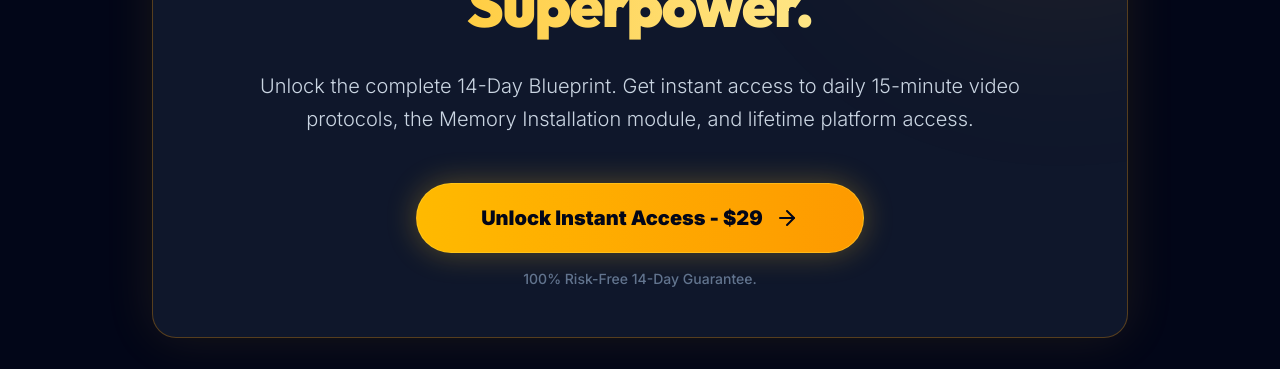
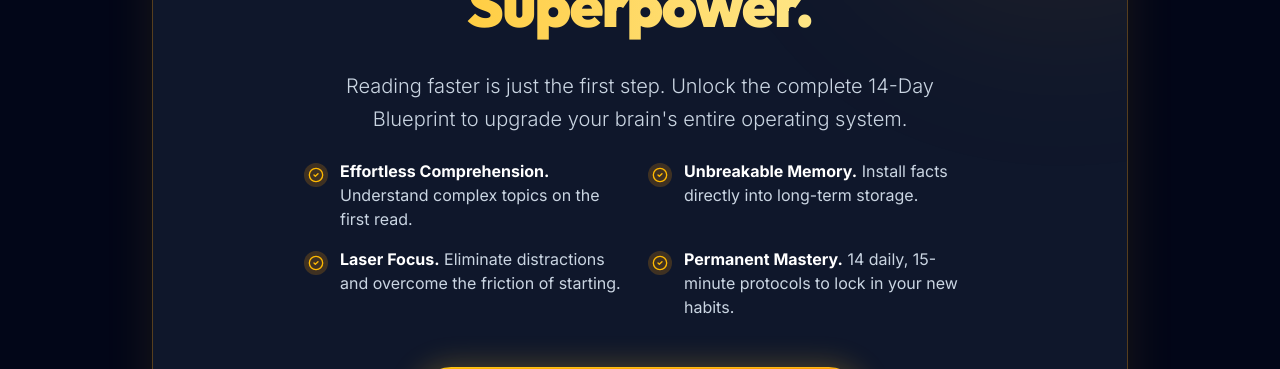
Before and after one commit to richardvanderkolk/the-rogue-puffin, a Next.js app: page /bootcamp in a window 1280 px wide. Shown: the part 314-683 px from the top of the page. Built offline with nearby package versions, Linux system fonts and the light colour scheme; no server answers.

Commit message:
feat: explicitly highlight comprehension and memory benefits in bootcamp sales pitch box

```diff
--- a/src/components/bootcamp/BootcampRoadmap.tsx
+++ b/src/components/bootcamp/BootcampRoadmap.tsx
@@ -97,9 +97,29 @@ export function BootcampRoadmap({ isUnlocked, symbol, initialProgress = 1 }: { i
                                 Secure Your <span className="text-transparent bg-clip-text bg-gradient-to-r from-amber-400 to-amber-200">Billionaire Superpower.</span>
                             </h2>
 
-                            <p className="text-lg md:text-xl text-slate-300 font-light leading-relaxed">
-                                Unlock the complete 14-Day Blueprint. Get instant access to daily 15-minute video protocols, the Memory Installation module, and lifetime platform access.
-                            </p>
+                            <div className="space-y-4 text-left max-w-2xl mx-auto w-full">
+                                <p className="text-lg md:text-xl text-slate-300 font-light leading-relaxed text-center mb-6">
+                                    Reading faster is just the first step. Unlock the complete 14-Day Blueprint to upgrade your brain's entire operating system.
+                                </p>
+                                <div className="grid grid-cols-1 md:grid-cols-2 gap-4">
+                                    <div className="flex items-start gap-3">
+                                        <div className="mt-1 bg-amber-500/20 p-1 rounded-full"><CheckCircle2 className="w-4 h-4 text-amber-400" /></div>
+                                        <p className="text-slate-300 text-sm md:text-base"><span className="font-bold text-white">Effortless Comprehension.</span> Understand complex topics on the first read.</p>
+                                    </div>
+                                    <div className="flex items-start gap-3">
+                                        <div className="mt-1 bg-amber-500/20 p-1 rounded-full"><CheckCircle2 className="w-4 h-4 text-amber-400" /></div>
+                                        <p className="text-slate-300 text-sm md:text-base"><span className="font-bold text-white">Unbreakable Memory.</span> Install facts directly into long-term storage.</p>
+                                    </div>
+                                    <div className="flex items-start gap-3">
+                                        <div className="mt-1 bg-amber-500/20 p-1 rounded-full"><CheckCircle2 className="w-4 h-4 text-amber-400" /></div>
+                                        <p className="text-slate-300 text-sm md:text-base"><span className="font-bold text-white">Laser Focus.</span> Eliminate distractions and overcome the friction of starting.</p>
+                                    </div>
+                                    <div className="flex items-start gap-3">
+                                        <div className="mt-1 bg-amber-500/20 p-1 rounded-full"><CheckCircle2 className="w-4 h-4 text-amber-400" /></div>
+                                        <p className="text-slate-300 text-sm md:text-base"><span className="font-bold text-white">Permanent Mastery.</span> 14 daily, 15-minute protocols to lock in your new habits.</p>
+                                    </div>
+                                </div>
+                            </div>
 
                             <div className="w-full max-w-md pt-4">
                                 <Link href={checkoutLink} className="block group w-full">
```
